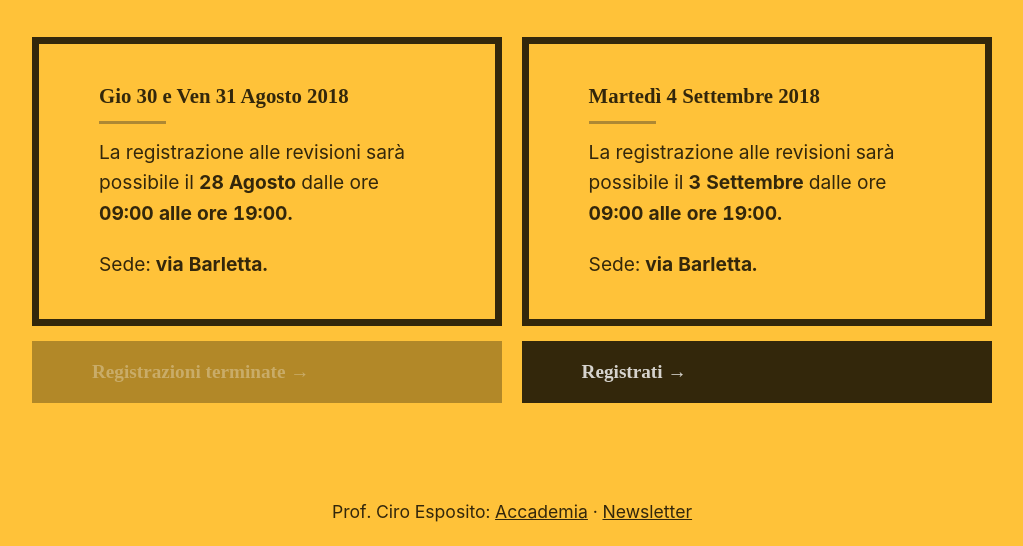
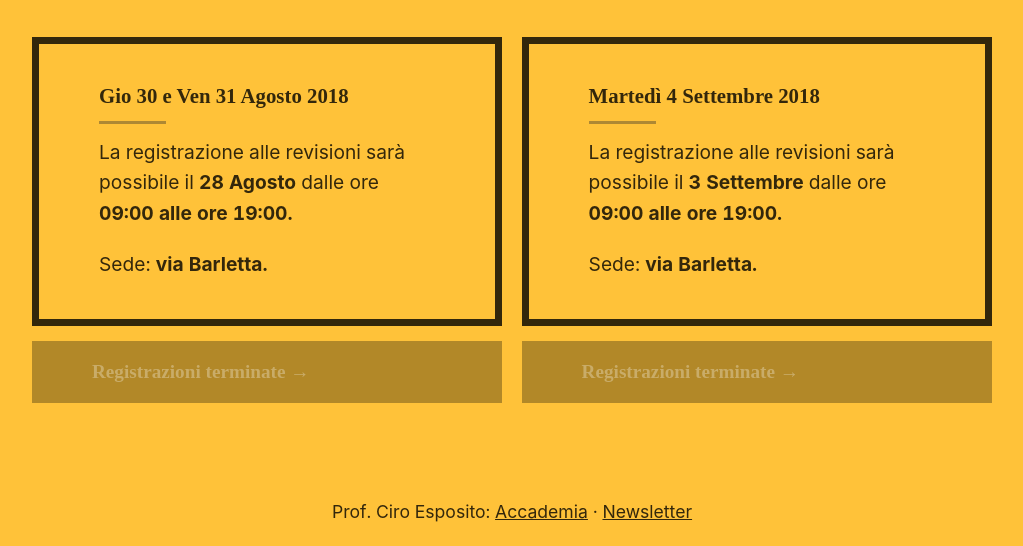
Before and after one commit to cirox/Revisioni, a plain HTML site: page index.html in a window 1280 px wide. Shown: the part 254-800 px from the top of the page, without its empty margins (128-1151 px from the left). Drawn offline with Linux system fonts and the light colour scheme; a web font is replaced by a local one.

Commit message:
Fine revisioni 4 settembre

```diff
--- a/index.html
+++ b/index.html
@@ -30,7 +30,7 @@
 					<p>La registrazione alle revisioni sarà possibile il <strong>3 Settembre</strong> dalle ore <strong>09:00 alle ore 19:00.</strong></p><br>
 					<p>Sede: <strong>via Barletta.</strong></p>
 			    </div>
-			    <a href="rev-4-set.html">Registrati →</a>
+			    <a href="#" class="disable">Registrazioni terminate →</a>
 			  </div>
 			</div>
 
```
Also changed, not shown: rev-4-set.html (deleted, +0 -1 lines), 2 other files.
